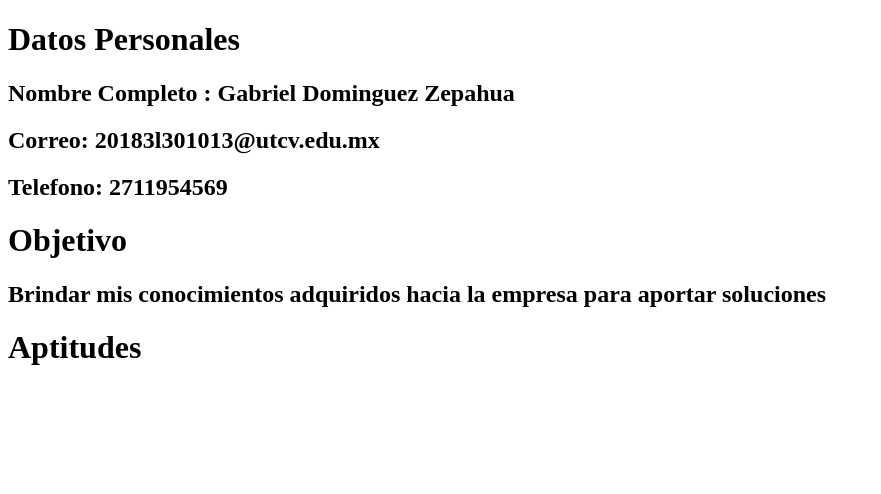
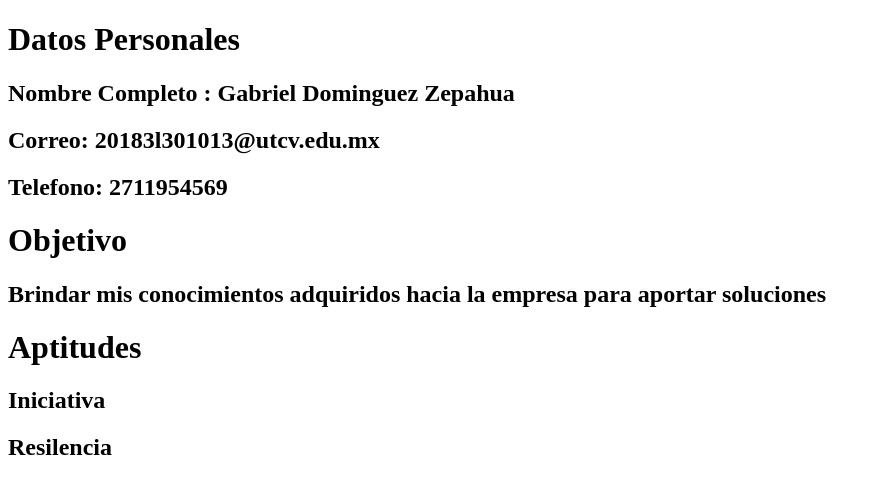
Before and after one commit to ItsGabo/curriculum_gabriel, a plain HTML site: page index.html in a window 1280 px wide. Shown: the whole page, without its empty margins (0-881 px from the left). Drawn offline with Linux system fonts and the light colour scheme.

Commit message:
Se añadieron datos en la parte de aptitudes

```diff
--- a/index.html
+++ b/index.html
@@ -16,7 +16,8 @@
     <h2>Brindar mis conocimientos adquiridos hacia la empresa para aportar soluciones</h2>
 
     <h1>Aptitudes</h1>
-    <h2></h2>
+    <h2>Iniciativa</h2>
+    <h2>Resilencia</h2>
 
 </body>
 </html>
```
